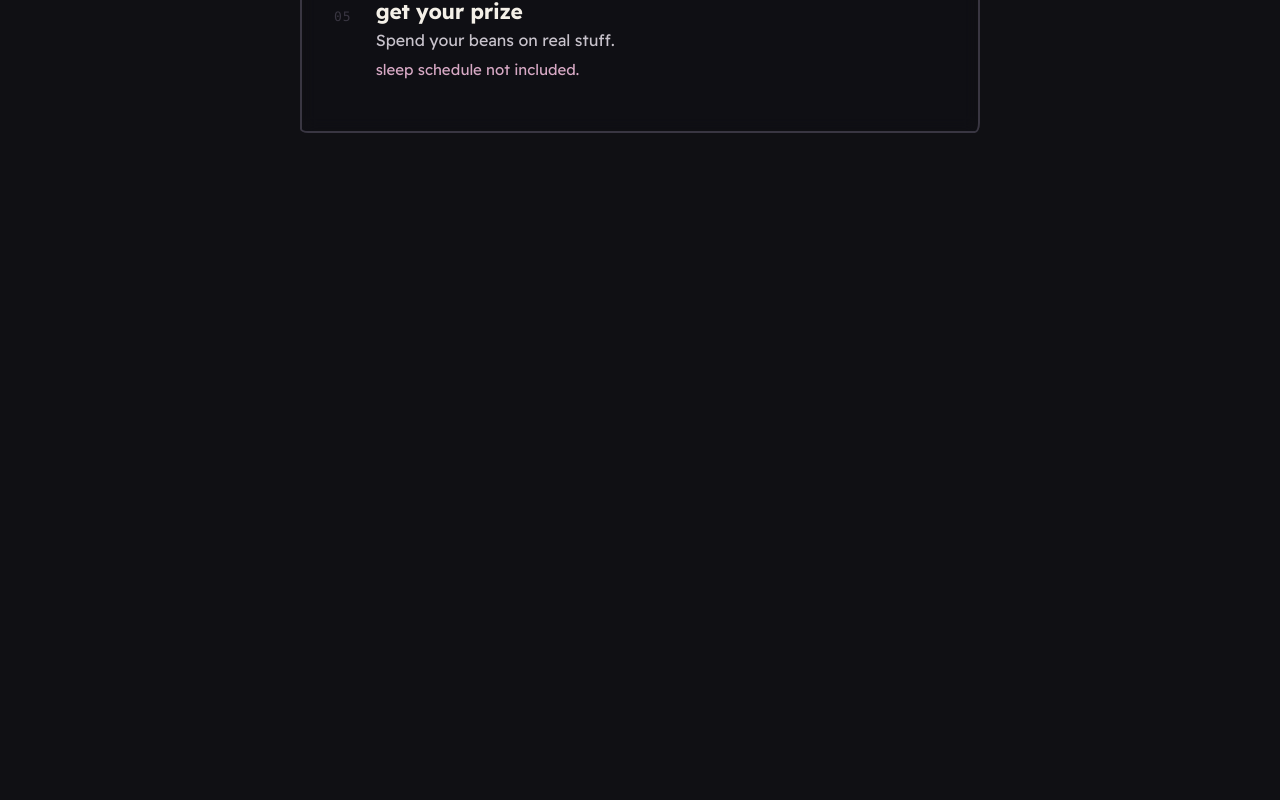
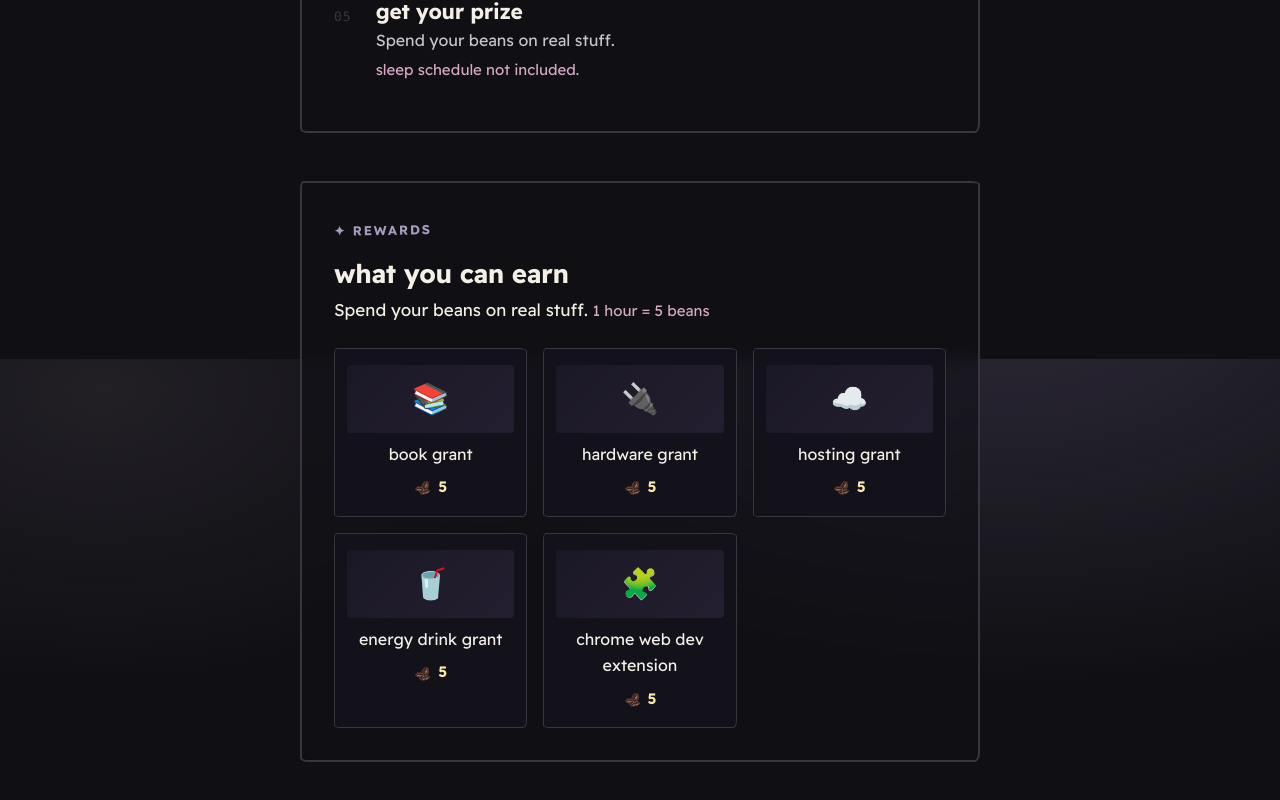
Before and after one commit to hackclub/3am-ysws, a Next.js app: page / in a window 1280 px wide. Shown: the part 1241-2041 px from the top of the page. Before the commit the page ends 1422 px from the top, so only its background shows below. Built offline with nearby package versions, Linux system fonts and the light colour scheme.

Commit message:
feat(home): rewards grid

```diff
--- a/app/(site)/page.tsx
+++ b/app/(site)/page.tsx
@@ -1,6 +1,7 @@
 import Image from "next/image";
 
 import { Section } from "@/components/site/Section";
+import { Rewards } from "@/components/site/Rewards";
 import { Steps } from "@/components/site/Steps";
 import { ButtonLink } from "@/components/ui/Button";
 
@@ -49,6 +50,10 @@ export default function HomePage() {
       <Section id="how-it-works" label="how it works">
         <Steps />
       </Section>
+
+      <Section id="rewards" label="rewards">
+        <Rewards />
+      </Section>
     </>
   );
 }
--- /dev/null
+++ b/components/site/Rewards.module.css
@@ -0,0 +1,61 @@
+.intro {
+  font-size: 17px;
+  color: var(--cream);
+  margin-bottom: var(--s2);
+}
+
+.heading {
+  font-size: var(--t-section);
+  color: var(--cream);
+  margin-bottom: var(--s2);
+}
+
+.rate {
+  display: inline-block;
+  font-size: 15px;
+  color: var(--blush);
+}
+
+.grid {
+  display: grid;
+  grid-template-columns: repeat(auto-fill, minmax(150px, 1fr));
+  gap: var(--s4);
+  margin-top: var(--s5);
+}
+
+.item {
+  display: flex;
+  flex-direction: column;
+  align-items: center;
+  gap: var(--s2);
+  padding: var(--s4) var(--s3);
+  text-align: center;
+  background: var(--surface);
+  border: 1.5px solid var(--edge);
+  border-radius: var(--wobble-sm);
+}
+
+.art {
+  display: grid;
+  place-items: center;
+  width: 100%;
+  height: 68px;
+  font-size: 30px;
+  background: linear-gradient(135deg, var(--raised), #241f30);
+  border-radius: 4px;
+}
+
+.name {
+  font-size: 16px;
+  color: var(--cream);
+}
+
+.price {
+  display: inline-flex;
+  align-items: center;
+  gap: 6px;
+  font-family: var(--display);
+  font-weight: 700;
+  font-size: 15px;
+  color: var(--lamp);
+}
--- /dev/null
+++ b/components/site/Rewards.tsx
@@ -0,0 +1,38 @@
+import Image from "next/image";
+
+import { BEANS_PER_HOUR, REWARDS } from "@/lib/rewards";
+
+import styles from "./Rewards.module.css";
+
+export function Rewards() {
+  return (
+    <>
+      <h2 className={styles.heading}>what you can earn</h2>
+      <p className={styles.intro}>
+        Spend your beans on real stuff.{" "}
+        <span className={styles.rate}>1 hour = {BEANS_PER_HOUR} beans</span>
+      </p>
+      <ul className={styles.grid}>
+        {REWARDS.map((reward) => (
+          <li key={reward.name} className={styles.item}>
+            <span className={styles.art} aria-hidden="true">
+              {reward.emoji}
+            </span>
+            <span className={styles.name}>{reward.name}</span>
+            <span className={styles.price}>
+              <Image
+                src="/assets/beans.png"
+                alt=""
+                width={18}
+                height={18}
+                className="pixel"
+                unoptimized
+              />
+              {reward.cost}
+            </span>
+          </li>
+        ))}
+      </ul>
+    </>
+  );
+}
--- /dev/null
+++ b/lib/rewards.ts
@@ -0,0 +1,15 @@
+export type Reward = {
+  name: string;
+  cost: number;
+  emoji: string;
+};
+
+export const BEANS_PER_HOUR = 5;
+
+export const REWARDS: Reward[] = [
+  { name: "book grant", cost: 5, emoji: "📚" },
+  { name: "hardware grant", cost: 5, emoji: "🔌" },
+  { name: "hosting grant", cost: 5, emoji: "☁️" },
+  { name: "energy drink grant", cost: 5, emoji: "🥤" },
+  { name: "chrome web dev extension", cost: 5, emoji: "🧩" },
+];
```
Also changed, not shown: public/assets/beans.png (added).
